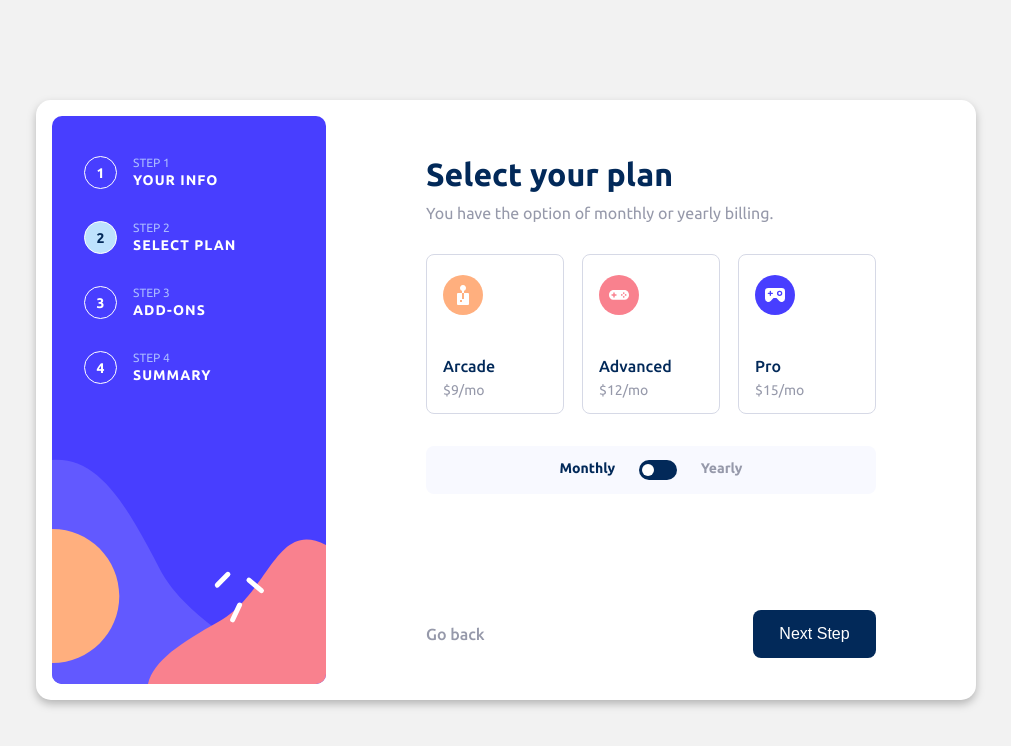
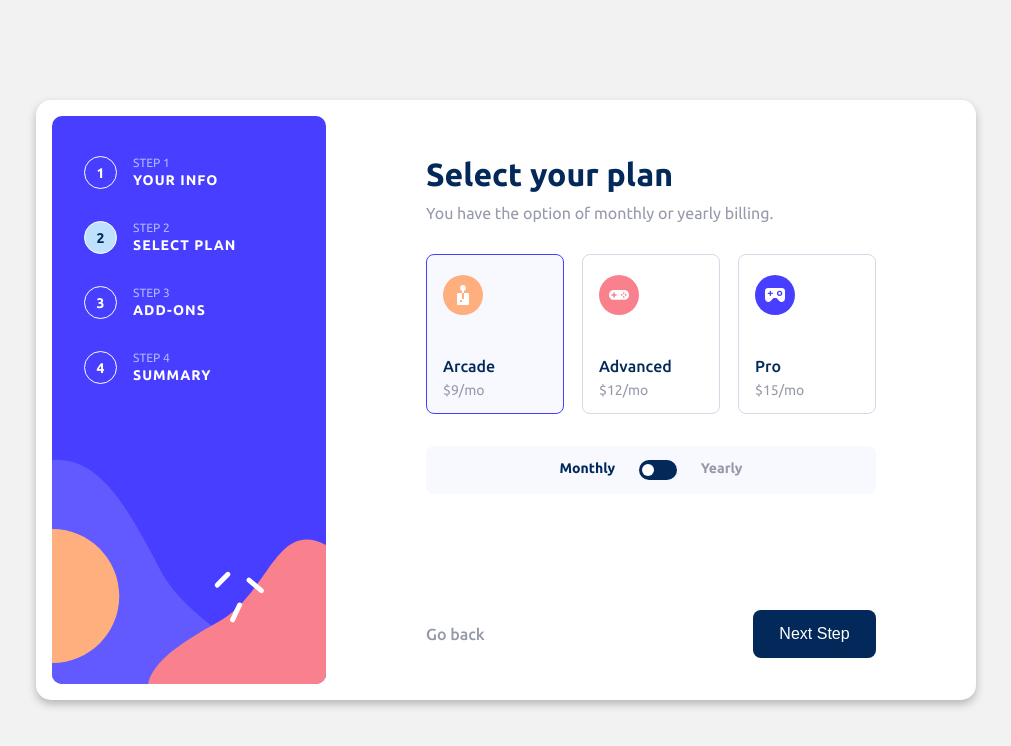
Before and after one commit to kelitasukita/multi-step-form, a React (Vite) app: page /select-plan in a window 1280 px wide. Shown: the top 746 px of the page, without its empty margins (134-1145 px from the left). Built offline with nearby package versions, Linux system fonts and the light colour scheme.

Commit message:
Implement navigate to the next btn

```diff
--- a/src/components/Steps/SelectPlan/SelectPlan.tsx
+++ b/src/components/Steps/SelectPlan/SelectPlan.tsx
@@ -7,13 +7,17 @@ import './styles.scss';
 export default function SelectPlan() {
 
   const [yearly, setYearly] = useState(false);
-  const [plan, setPlan] = useState('');
+  const [plan, setPlan] = useState('arcade');
+
+  const navigate = useNavigate();
 
   const handlePlanPeriod = (event: React.ChangeEvent<HTMLInputElement>) => {
     const { checked } = event.target;
 
     setYearly(checked);
   }
+
+  const handleButtonClick = () => { navigate('/add-ons') };
 
   return (
     <div className="box-container">
@@ -104,7 +108,7 @@ export default function SelectPlan() {
             <Link to="/">
               <span>Go back</span>
             </Link>
-            <button type="submit">Next Step</button>
+            <button type="submit" onClick={handleButtonClick}>Next Step</button>
           </div>
         </div>
       </div>
```
